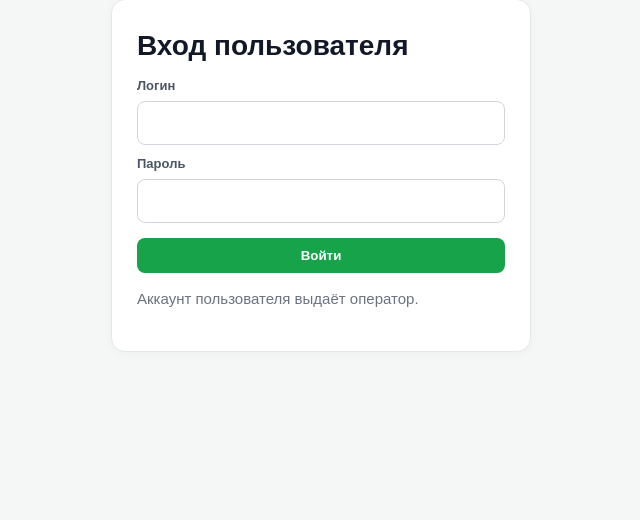
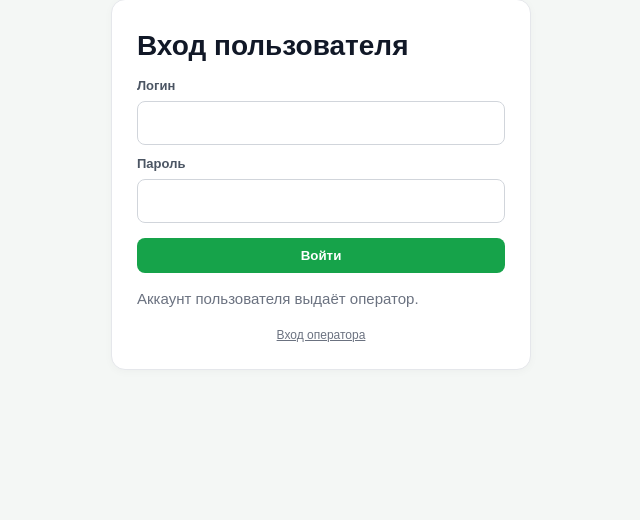
Before and after one commit to zerolyte/COLBA-CLUBS, a Flask app: page /user/login in a window 1280 px wide. Shown: the part 147-667 px from the top of the page, without its empty margins (319-959 px from the left). Run offline with Flask 3, Linux system fonts and the light colour scheme; some libraries are stand-ins or nearby versions.

Commit message:
Add files via upload

```diff
--- a/app.py
+++ b/app.py
@@ -193,7 +193,12 @@ def user_required(fn):
 
 @app.route("/")
 def home():
-    return render_template("home.html")
+    return render_template(
+        "login.html",
+        title=tr("Вход пользователя"),
+        action=url_for("user_login"),
+        show_operator_link=True
+    )
 
 @app.route("/operator/login", methods=["GET","POST"])
 def operator_login():
@@ -217,7 +222,7 @@ def user_login():
             session.permanent=True; session["user_id"]=row["id"]
             return redirect(url_for("user_dashboard"))
         flash(tr("Неверный логин или пароль."))
-    return render_template("login.html", title=tr("Вход пользователя"), action=url_for("user_login"))
+    return render_template("login.html", title=tr("Вход пользователя"), action=url_for("user_login"), show_operator_link=True)
 
 @app.route("/operator")
 @operator_required
--- a/static/style.css
+++ b/static/style.css
@@ -61,3 +61,9 @@ header{flex-wrap:wrap;align-items:center}
 .hint{font-size:12px;color:#6b7280;margin:6px 0}.password-form{max-width:560px}
 .back-link{display:inline-block;margin:8px 0 24px;color:#15803d;text-decoration:none;font-weight:700}
 @media(max-width:600px){.settings-card{padding:18px}.avatar-editor{gap:16px}.profile-avatar{width:88px;height:88px}.profile-heading{align-items:flex-start}}
+
+/* Compact operator entry below the student login form */
+.operator-entry{margin:12px 0 0;text-align:center;font-size:12px}
+.operator-entry a{color:#6b7280;text-decoration:underline}
+.operator-entry a:hover{color:#15803d}
+.login{max-width:420px;margin:70px auto}
--- a/templates/login.html
+++ b/templates/login.html
@@ -1 +1 @@
-{% extends "base.html" %}{% block body %}<main class="login"><section class="panel"><h1>{{title}}</h1><form method="post" action="{{action}}"><input type="hidden" name="csrf_token" value="{{ csrf_token() }}"><label>{{ _('Логин') }}</label><input name="login" required autocomplete="username"><label>{{ _('Пароль') }}</label><input name="password" type="password" required autocomplete="current-password"><button type="submit">{{ _('Войти') }}</button></form><p class="muted">Аккаунт пользователя выдаёт оператор.</p></section></main>{% endblock %}
+{% extends "base.html" %}{% block body %}<main class="login"><section class="panel"><h1>{{title}}</h1><form method="post" action="{{action}}"><input type="hidden" name="csrf_token" value="{{ csrf_token() }}"><label>{{ _('Логин') }}</label><input name="login" required autocomplete="username"><label>{{ _('Пароль') }}</label><input name="password" type="password" required autocomplete="current-password"><button type="submit">{{ _('Войти') }}</button></form><p class="muted">Аккаунт пользователя выдаёт оператор.</p>{% if show_operator_link %}<p class="operator-entry"><a href="{{ url_for('operator_login') }}">{{ _('Вход оператора') }}</a></p>{% endif %}</section></main>{% endblock %}
```
